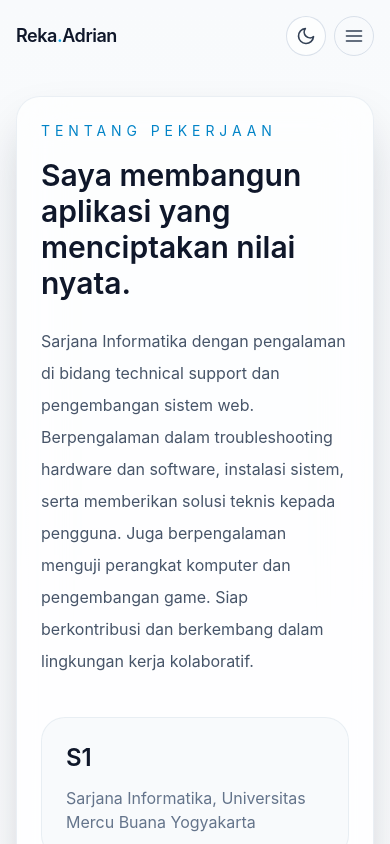
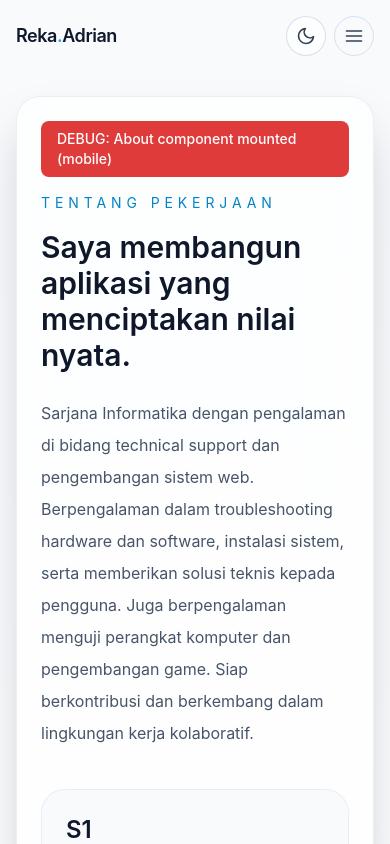
Before and after one commit to NOMADEB/Portofolio, a React (Vite) app: page /#/tentang in a window 390 px wide. Shown: the top 844 px of the page. Built offline with nearby package versions, Linux system fonts and the light colour scheme.

Commit message:
Add mobile debug banner to About and rebuild docs

```diff
--- a/src/components/About.jsx
+++ b/src/components/About.jsx
@@ -110,6 +110,7 @@ export default function About() {
       viewport={{ once: true, amount: 0.2 }}
       className="section-card mb-16 scroll-mt-24"
     >
+      <div className="block md:hidden mb-4 rounded-lg bg-red-600/90 text-white px-4 py-2 text-sm font-medium">DEBUG: About component mounted (mobile)</div>
       <div className="flex flex-col gap-10 lg:flex-row lg:items-start lg:justify-between">
         <motion.div variants={fadeUp} className="max-w-full lg:max-w-xl">
           <p className="text-sm uppercase tracking-[0.35em] text-sky-600 dark:text-sky-300">
```
Also changed, not shown: 5 other files (tests, documents, lock files or other folders).
